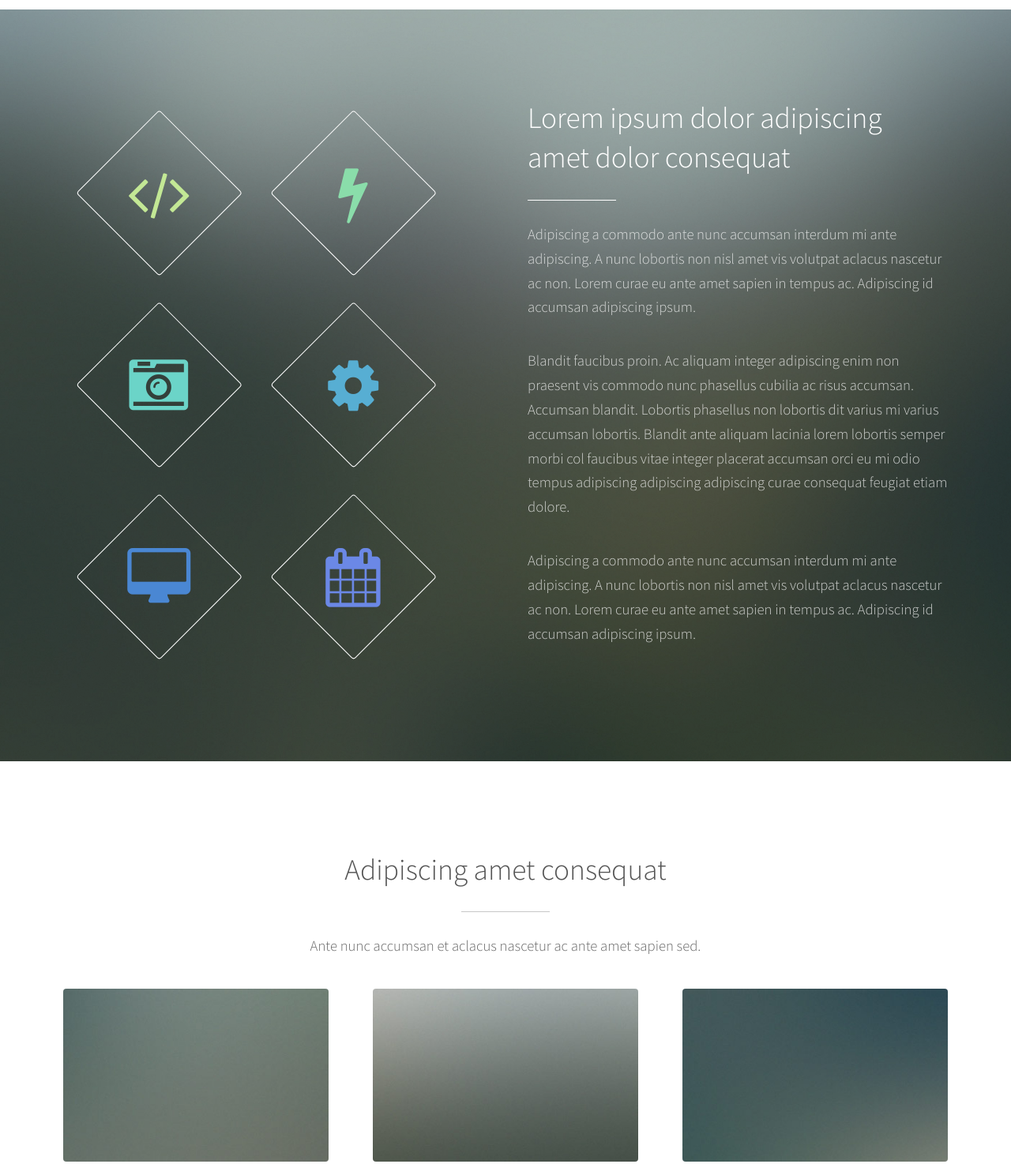
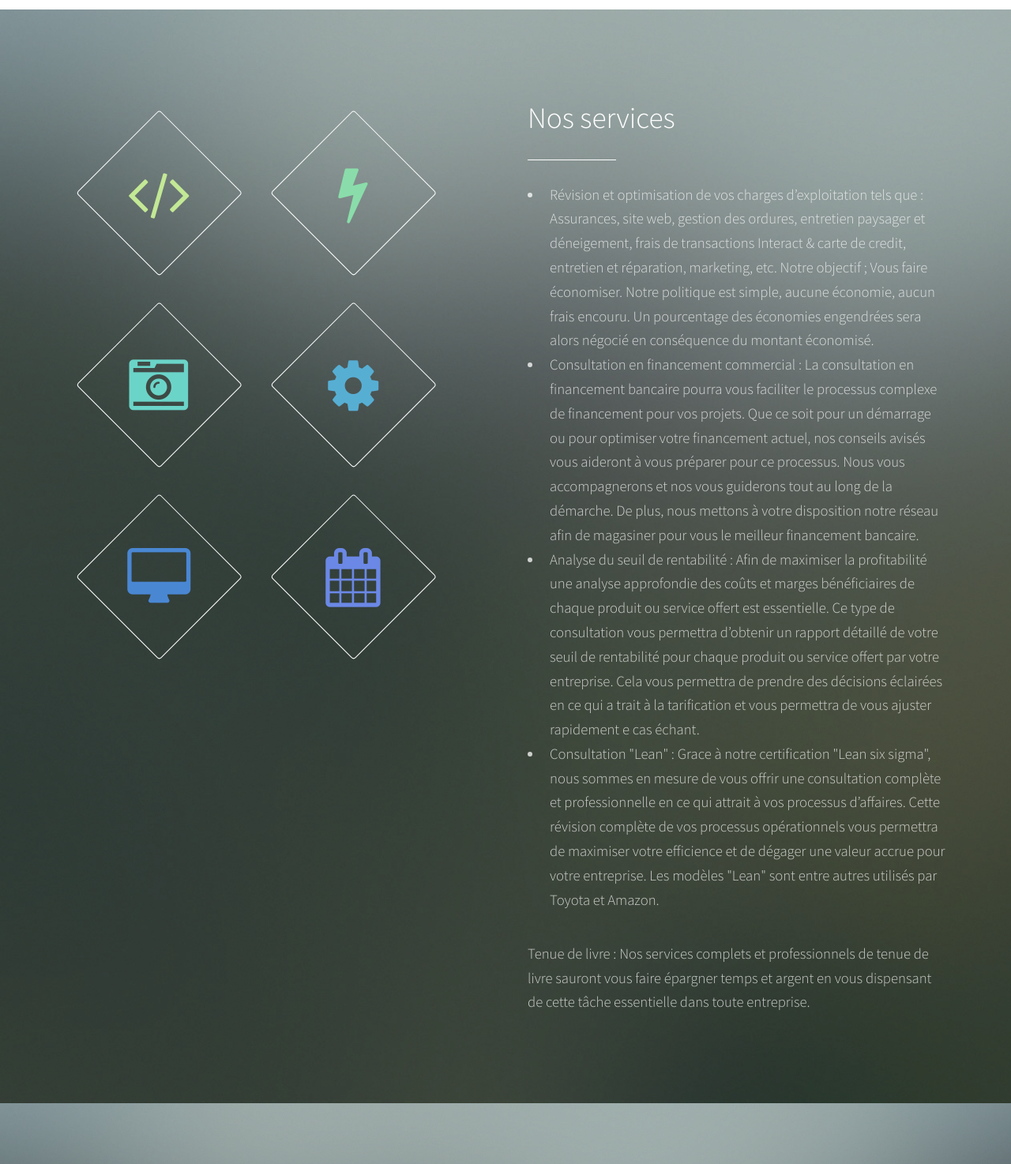
Before and after one commit to mineault/mineault.github.io, a plain HTML site: page index.html in a window 1280 px wide. Shown: the part 1560-3034 px from the top of the page at 79% size. Drawn offline with Linux system fonts and the light colour scheme.

Commit message:
Added services text

```diff
--- a/index.html
+++ b/index.html
@@ -99,18 +99,23 @@
 						</div>
 						<div class="6u$ 12u$(medium)">
 							<header class="major">
-								<h2>Lorem ipsum dolor adipiscing<br />
-								amet dolor consequat</h2>
+								<h2>Nos services</h2>
 							</header>
-							<p>Adipiscing a commodo ante nunc accumsan interdum mi ante adipiscing. A nunc lobortis non nisl amet vis volutpat aclacus nascetur ac non. Lorem curae eu ante amet sapien in tempus ac. Adipiscing id accumsan adipiscing ipsum.</p>
-							<p>Blandit faucibus proin. Ac aliquam integer adipiscing enim non praesent vis commodo nunc phasellus cubilia ac risus accumsan. Accumsan blandit. Lobortis phasellus non lobortis dit varius mi varius accumsan lobortis. Blandit ante aliquam lacinia lorem lobortis semper morbi col faucibus vitae integer placerat accumsan orci eu mi odio tempus adipiscing adipiscing adipiscing curae consequat feugiat etiam dolore.</p>
-							<p>Adipiscing a commodo ante nunc accumsan interdum mi ante adipiscing. A nunc lobortis non nisl amet vis volutpat aclacus nascetur ac non. Lorem curae eu ante amet sapien in tempus ac. Adipiscing id accumsan adipiscing ipsum.</p>
+							<ul>
+								<li>Révision et optimisation de vos charges d’exploitation tels que : Assurances, site web, gestion des ordures, entretien paysager et déneigement, frais de transactions Interact & carte de credit, entretien et réparation, marketing, etc. Notre objectif ; Vous faire économiser.  Notre politique est simple, aucune économie, aucun frais encouru. Un pourcentage des économies engendrées sera alors négocié en conséquence du montant économisé.</li>
+								<li>Consultation en financement commercial : La consultation en financement bancaire pourra vous faciliter le processus complexe de financement pour vos projets. Que ce soit pour un démarrage ou pour optimiser votre financement actuel, nos conseils avisés vous aideront à vous préparer pour ce processus. Nous vous accompagnerons et nos vous guiderons tout au long de la démarche. De plus, nous mettons à votre disposition notre réseau afin de magasiner pour vous le meilleur financement bancaire.</li>
+								<li>Analyse du seuil de rentabilité : Afin de maximiser la profitabilité une analyse approfondie des coûts et marges bénéficiaires de chaque produit ou service offert est essentielle. Ce type de consultation vous permettra d’obtenir un rapport détaillé de votre seuil de rentabilité pour chaque produit ou service offert par votre entreprise. Cela vous permettra de prendre des décisions éclairées en ce qui a trait à la tarification et vous permettra de vous ajuster rapidement e cas échant.</li>
+								<li>Consultation "Lean" : Grace à notre certification "Lean six sigma", nous sommes en mesure de vous offrir une consultation complète et professionnelle en ce qui attrait à vos processus d’affaires. Cette révision complète de vos processus opérationnels vous permettra de maximiser votre efficience  et de dégager une valeur accrue pour votre entreprise. Les modèles  "Lean" sont entre autres utilisés par Toyota et Amazon.</li>
+							</ul>
+
+							<p>Tenue de livre : Nos services complets et professionnels de tenue de livre  sauront vous faire épargner temps et argent en vous dispensant de cette tâche essentielle dans toute entreprise.</p>
+
 						</div>
 					</div>
 				</div>
 			</section>
 
-		<!-- Three -->
+		<!-- Three
 			<section id="three" class="main style1 special">
 				<div class="container">
 					<header class="major">
@@ -144,10 +149,10 @@
 						</div>
 					</div>
 				</div>
-			</section>
+			</section>-->
 
 		<!-- Four -->
-			<section id="four" class="main style2 special">
+			<section id="four" class="main style2">
 				<div class="container">
 					<header class="major">
 						<h2>Ipsum feugiat consequat?</h2>
```
